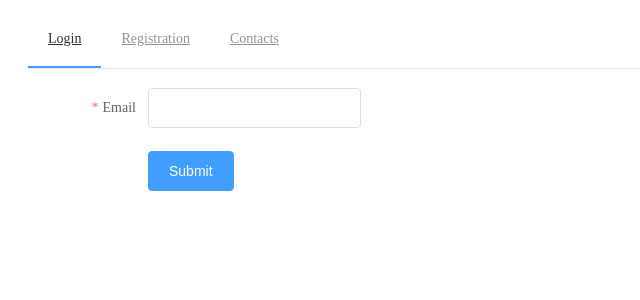
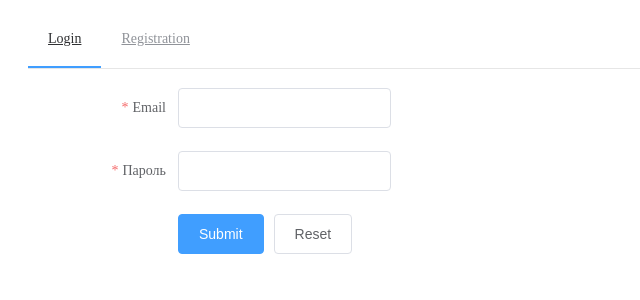
Before and after one commit to nikolaysalinder/phone-book, a Vue app: page / in a window 1280 px wide. Shown: the top 300 px of the page, without its empty margins (0-640 px from the left). Built offline with nearby package versions, Linux system fonts and the light colour scheme.

Commit message:
Added auth and register

```diff
--- a/package.json
+++ b/package.json
@@ -12,7 +12,8 @@
     "core-js": "^3.6.5",
     "element-ui": "^2.4.5",
     "vue": "^2.6.11",
-    "vue-router": "^3.4.8"
+    "vue-router": "^3.4.8",
+    "vuex": "^3.5.1"
   },
   "devDependencies": {
     "@vue/cli-plugin-babel": "~4.5.0",
--- a/src/App.vue
+++ b/src/App.vue
@@ -8,15 +8,22 @@
           mode="horizontal"
           @select="handleSelect"
         >
-          <el-menu-item index="1">
+          <el-menu-item v-if="!auth" index="1">
             <router-link to="/">Login</router-link>
           </el-menu-item>
-          <el-menu-item index="2">
+          <el-menu-item v-if="!auth" index="2">
             <router-link to="/registration">Registration</router-link>
           </el-menu-item>
-          <el-menu-item index="3">
+          <el-menu-item v-if="auth" index="3">
             <router-link to="/contacts">Contacts</router-link>
           </el-menu-item>
+          <el-menu-item v-if="auth" index="4">
+            <router-link to="/newuser">New User</router-link>
+          </el-menu-item>
+
+          <el-button v-if="auth" type="primary" @click="logout()"
+            >Logout</el-button
+          >
         </el-menu>
       </el-header>
       <el-main>
@@ -36,6 +43,16 @@ export default {
   methods: {
     handleSelect(key, keyPath) {
       console.log(key, keyPath);
+      this.activeIndex = key;
+    },
+    logout() {
+      this.$store.dispatch("logout");
+      this.$router.push("/");
+    },
+  },
+  computed: {
+    auth() {
+      return this.$store.getters.isAuthenticated;
     },
   },
 };
--- a/src/main.js
+++ b/src/main.js
@@ -2,10 +2,12 @@ import Vue from "vue";
 import App from "./App.vue";
 import "./plugins/element.js";
 import router from "./router";
+import store from "./store.js";
 
 Vue.config.productionTip = false;
 
 new Vue({
+  store,
   router,
   render: (h) => h(App),
 }).$mount("#app");
--- a/src/router.js
+++ b/src/router.js
@@ -2,6 +2,7 @@ import Vue from "vue";
 import Router from "vue-router";
 import Login from "./views/Login.vue";
 import Contacts from "./views/Contacts.vue";
+import NewUser from "./views/NewUser.vue";
 import Registration from "./views/Registration.vue";
 import store from "@/store";
 
@@ -23,8 +24,24 @@ const router = new Router({
       path: "/contacts",
       name: "contacts",
       component: Contacts,
-      meta: {
-        requiresAuth: true,
+      beforeEnter(to, from, next) {
+        if (store.state.idToken) {
+          next();
+        } else {
+          next("/");
+        }
+      },
+    },
+    {
+      path: "/newuser",
+      name: "newuser",
+      component: NewUser,
+      beforeEnter(to, from, next) {
+        if (store.state.idToken) {
+          next();
+        } else {
+          next("/");
+        }
       },
     },
   ],
@@ -32,7 +49,7 @@ const router = new Router({
 
 router.beforeEach((to, from, next) => {
   if (to.meta.requiresAuth) {
-    if (!store.user) {
+    if (store.user) {
       next({
         name: "login",
       });
--- a/src/store.js
+++ b/src/store.js
@@ -1,3 +1,118 @@
-export default {
-  user: null,
-};
+import Vuex from "vuex";
+import Vue from "vue";
+import axios from "axios";
+import router from "./router";
+
+Vue.use(Vuex);
+
+export default new Vuex.Store({
+  state: {
+    idToken: null,
+    userId: null,
+    users: null,
+  },
+  mutations: {
+    authUser(state, userData) {
+      state.idToken = userData.idToken;
+      state.userId = userData.userId;
+    },
+    storeUsers(state, users) {
+      state.users = users;
+    },
+    clearAuthData(state) {
+      state.idToken = null;
+      state.userId = null;
+    },
+  },
+  actions: {
+    signup({ commit, dispatch }, authData) {
+      axios
+        .post(
+          "https://identitytoolkit.googleapis.com/v1/accounts:signUp?key=AIzaSyAyQ2rarIGADucWtmuFX5kGKx10ZhtSiFo",
+          {
+            email: authData.email,
+            password: authData.password,
+            returnSecureToken: true,
+          }
+        )
+        .then((response) => {
+          console.log(response);
+          commit("authUser", {
+            idToken: response.data.idToken,
+            userId: response.data.localId,
+          });
+          dispatch("storeUser", authData);
+        })
+        .catch((error) => console.log(error));
+    },
+    logout({ commit }) {
+      commit("clearAuthData");
+      router.push("/");
+    },
+    login({ commit }, authData) {
+      axios
+        .post(
+          "https://identitytoolkit.googleapis.com/v1/accounts:signInWithPassword?key=AIzaSyAyQ2rarIGADucWtmuFX5kGKx10ZhtSiFo",
+          {
+            email: authData.email,
+            password: authData.password,
+            returnSecureToken: true,
+          }
+        )
+        .then((response) => {
+          console.log(response);
+          commit("authUser", {
+            idToken: response.data.idToken,
+            userId: response.data.localId,
+          });
+          router.push("/contacts");
+        })
+        .catch((error) => console.log(error));
+    },
+    storeUser({ state }, userData) {
+      if (!state.idToken) {
+        return;
+      }
+      axios
+        .post(
+          "https://phone-book-ca240.firebaseio.com/users.json" +
+            "?auth=" +
+            state.idToken,
+          userData
+        )
+        .then((res) => console.log(res))
+        .catch((err) => console.log(err));
+    },
+    fetchUser({ commit, state }) {
+      if (!state.idToken) {
+        return;
+      }
+      axios
+        .get(
+          "https://phone-book-ca240.firebaseio.com/users.json" +
+            "?auth=" +
+            state.idToken
+        )
+        .then((res) => {
+          console.log("---------", res.data);
+          // const data = res.data;
+          const users = res.data;
+          // for (let key in data) {
+          //   const user = data[key];
+          //   user.id = key;
+          //   users.push(user);
+          //   console.log(users);
+          commit("storeUsers", users);
+          // }
+        });
+    },
+  },
+  getters: {
+    users(state) {
+      return state.users;
+    },
+    isAuthenticated(state) {
+      return state.idToken !== null;
+    },
+  },
+});
--- a/src/views/Contacts.vue
+++ b/src/views/Contacts.vue
@@ -1,3 +1,16 @@
 <template>
-  <div class="container">Contacts</div>
+  <div class="container">This is your {{ email }}</div>
 </template>
+
+<script>
+export default {
+  computed: {
+    email() {
+      return this.$store.getters.users;
+    },
+  },
+  created() {
+    this.$store.dispatch("fetchUser");
+  },
+};
+</script>
--- a/src/views/Login.vue
+++ b/src/views/Login.vue
@@ -1,10 +1,12 @@
 <template>
   <el-container>
     <el-form
-      :model="dynamicValidateForm"
-      ref="dynamicValidateForm"
-      label-width="120px"
-      class="demo-dynamic"
+      :model="ruleForm"
+      status-icon
+      :rules="rules"
+      ref="ruleForm"
+      label-width="150px"
+      class="demo-ruleForm"
     >
       <el-form-item
         prop="email"
@@ -12,39 +14,80 @@
         :rules="[
           {
             required: true,
-            message: 'Please input email address',
+            message: 'Пожалуйста введите email',
             trigger: 'blur',
           },
           {
             type: 'email',
-            message: 'Please input correct email address',
+            message: 'Пожалуйста введите верный email',
             trigger: ['blur', 'change'],
           },
         ]"
       >
-        <el-input v-model="dynamicValidateForm.email"></el-input>
+        <el-input v-model="ruleForm.email"></el-input>
+      </el-form-item>
+
+      <el-form-item
+        label="Пароль"
+        prop="pass"
+        :rules="[
+          {
+            required: true,
+            message: 'Пожалуйста введите пароль',
+            trigger: 'blur',
+          },
+        ]"
+      >
+        <el-input
+          type="password"
+          v-model="ruleForm.pass"
+          autocomplete="off"
+        ></el-input>
       </el-form-item>
 
       <el-form-item>
-        <el-button type="primary" @click="submitForm('dynamicValidateForm')"
+        <el-button type="primary" @click="submitForm('ruleForm')"
           >Submit</el-button
         >
+        <el-button @click="resetForm('ruleForm')">Reset</el-button>
       </el-form-item>
     </el-form>
   </el-container>
 </template>
+
 <script>
 export default {
   data() {
+    var validatePass = (rule, value, callback) => {
+      if (value === "") {
+        callback(new Error("Пожалуйста, введите пароль"));
+      } else if (value.length < 6) {
+        callback(new Error("Минимум 6 символов"));
+      } else {
+        if (this.ruleForm.checkPass !== "") {
+          this.$refs.ruleForm.validateField("checkPass");
+        }
+        callback();
+      }
+    };
+    var validatePass2 = (rule, value, callback) => {
+      if (value === "") {
+        callback(new Error("Повторите пароль"));
+      } else if (value !== this.ruleForm.pass) {
+        callback(new Error("Пароли не совпадают!"));
+      } else {
+        callback();
+      }
+    };
     return {
-      dynamicValidateForm: {
-        domains: [
-          {
-            key: 1,
-            value: "",
-          },
-        ],
+      ruleForm: {
         email: "",
+        pass: "",
+        checkPass: "",
+      },
+      rules: {
+        pass: [{ validator: validatePass, trigger: "blur" }],
+        checkPass: [{ validator: validatePass2, trigger: "blur" }],
       },
     };
   },
@@ -52,7 +95,11 @@ export default {
     submitForm(formName) {
       this.$refs[formName].validate((valid) => {
         if (valid) {
-          alert("submit!");
+          console.log(this.ruleForm.email, this.ruleForm.pass);
+          this.$store.dispatch("login", {
+            email: this.ruleForm.email,
+            password: this.ruleForm.pass,
+          });
         } else {
           console.log("error submit!!");
           return false;
@@ -62,20 +109,8 @@ export default {
     resetForm(formName) {
       this.$refs[formName].resetFields();
     },
-    removeDomain(item) {
-      var index = this.dynamicValidateForm.domains.indexOf(item);
-      if (index !== -1) {
-        this.dynamicValidateForm.domains.splice(index, 1);
-      }
-    },
-    addDomain() {
-      this.dynamicValidateForm.domains.push({
-        key: Date.now(),
-        value: "",
-      });
-    },
   },
 };
 </script>
 
-<style></style>
+<style type="text/css"></style>
--- /dev/null
+++ b/src/views/NewUser.vue
@@ -0,0 +1,54 @@
+<template>
+  <el-form :label-position="labelPosition" label-width="100px">
+    <el-form-item label="Аватар">
+      <el-input v-model="form.avatar"></el-input>
+    </el-form-item>
+    <el-form-item label="Фамилия">
+      <el-input v-model="form.lastName"></el-input>
+    </el-form-item>
+    <el-form-item label="Имя">
+      <el-input v-model="form.firstName"></el-input>
+    </el-form-item>
+    <el-form-item label="Отчество">
+      <el-input v-model="form.middleName"></el-input>
+    </el-form-item>
+    <el-form-item label="Телефон">
+      <el-input v-model="form.phone"></el-input>
+    </el-form-item>
+    <el-form-item>
+      <el-button type="primary" @click="submitForm()">Добавить</el-button>
+    </el-form-item>
+  </el-form>
+</template>
+
+<script>
+export default {
+  data() {
+    return {
+      labelPosition: "top",
+      form: {
+        avatar: "",
+        lastName: "",
+        firstName: "",
+        middleName: "",
+      },
+    };
+  },
+  methods: {
+    submitForm() {
+      this.$store.dispatch("storeUser", {
+        avatar: this.form.avatar,
+        lastName: this.form.lastName,
+        firstName: this.form.firstName,
+        middleName: this.form.middleName,
+        phone: this.form.phone,
+      });
+    },
+  },
+  computed: {
+    email() {
+      return this.$store.state.userId;
+    },
+  },
+};
+</script>
```
Also changed, not shown: src/views/Registration.vue (+5 -13 lines), 1 other file (tests, documents, lock files or other folders).
